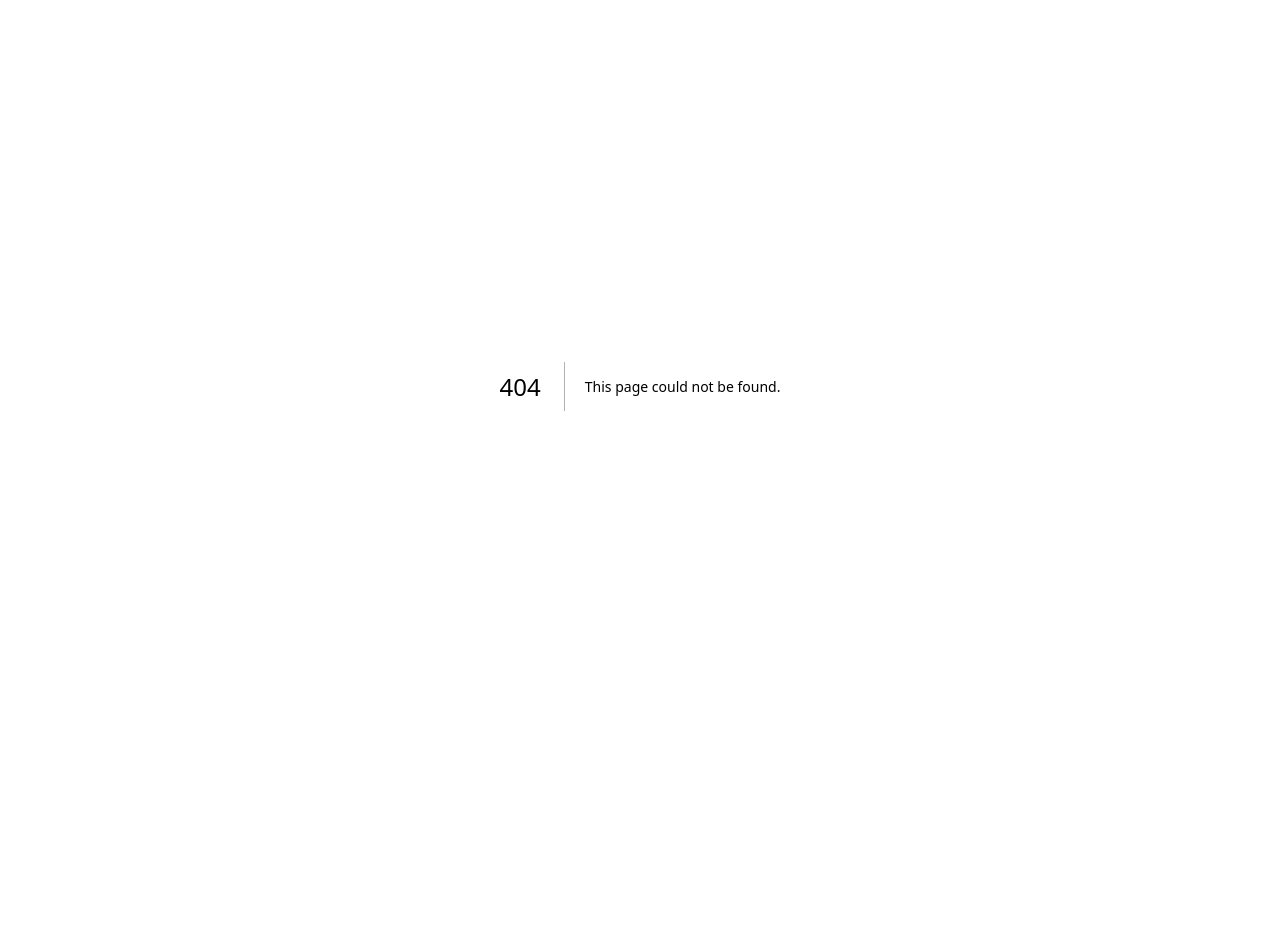
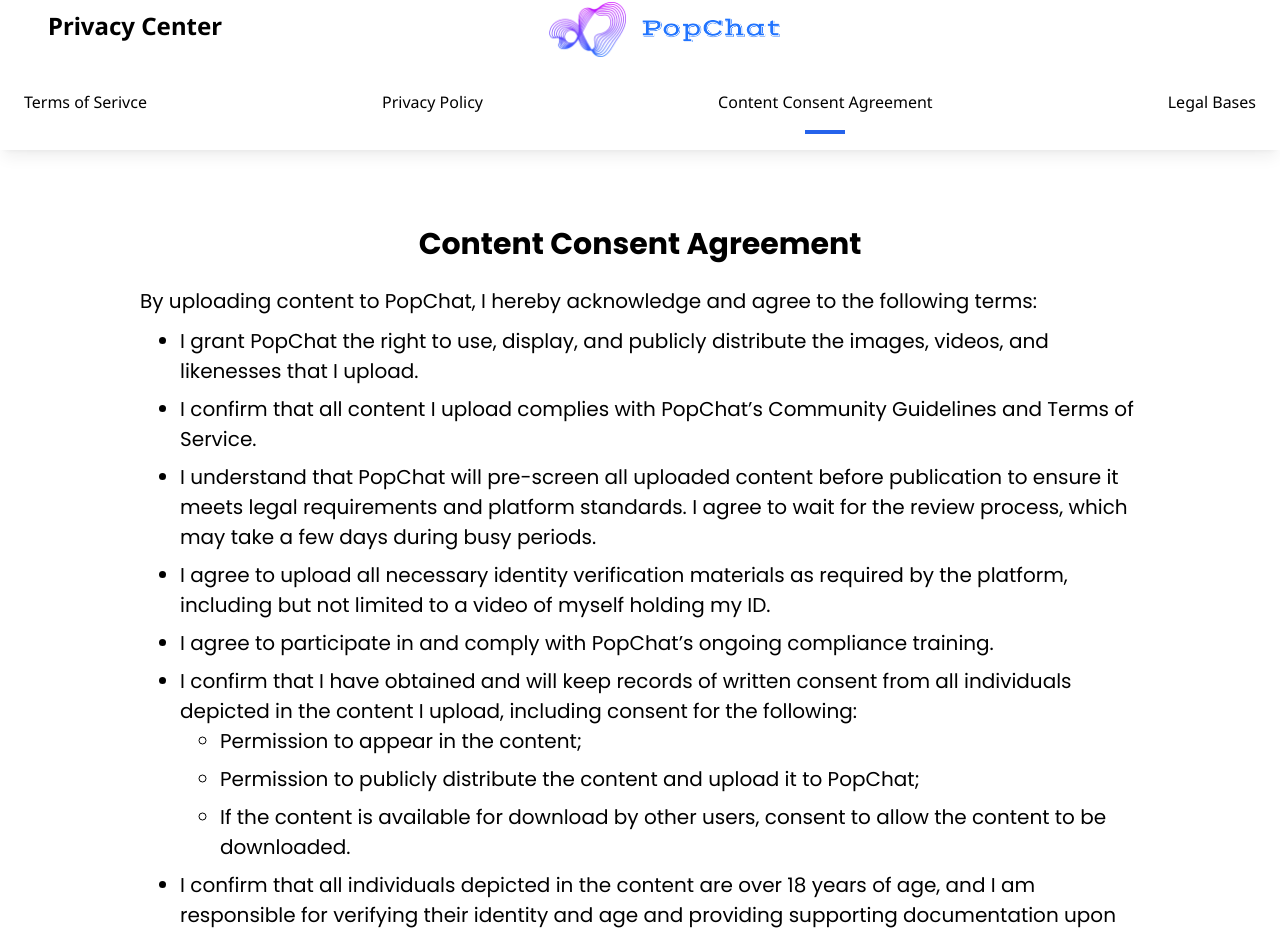
Before and after one commit to rickychan0611/popchat, a Next.js app: page /privacy-center/content-consent in a window 1280 px wide. Before the commit this address had no page. Shown: the part 14-950 px from the top of the page. Before the commit the page ends 800 px from the top, so only its background shows below. Built offline with nearby package versions, Linux system fonts and the light colour scheme.

Commit message:
add content consent

```diff
--- a/src/components/PopChatFooter.tsx
+++ b/src/components/PopChatFooter.tsx
@@ -105,6 +105,8 @@
                   onClick={() => router.push("/privacy-center/terms")}>Terms of Service</div>
                 <div className=" underline cursor-pointer"
                   onClick={() => router.push("/privacy-center/privacy-policy")}>Privacy Policy</div>
+                <div className=" underline cursor-pointer"
+                  onClick={() => router.push("/privacy-center/content-consent")}>Content Consent Agreement</div>
               </div>
             </div>
           </div>
--- /dev/null
+++ b/src/components/Privacy/ContentConsent.tsx
@@ -0,0 +1,85 @@
+import React from "react";
+
+type Props = {};
+
+const ContentConsent = (props: Props) => {
+  return (
+    <div className="pt-[240px] bg-white min-h-screen font-[poppins] mb-20">
+      <div className="w-screen min-w-[800px] max-w-[1000px] mx-auto relative overflow-auto">
+        <div className="">
+          <h1 className="text-3xl font-bold text-center mb-6">
+            Content Consent Agreement
+          </h1>
+
+          <p>
+            By uploading content to PopChat, I hereby acknowledge and agree to
+            the following terms:
+          </p>
+
+          <ul>
+            <li>
+              I grant PopChat the right to use, display, and publicly distribute
+              the images, videos, and likenesses that I upload.
+            </li>
+            <li>
+              I confirm that all content I upload complies with PopChat’s
+              Community Guidelines and Terms of Service.
+            </li>
+            <li>
+              I understand that PopChat will pre-screen all uploaded content
+              before publication to ensure it meets legal requirements and
+              platform standards. I agree to wait for the review process, which
+              may take a few days during busy periods.
+            </li>
+            <li>
+              I agree to upload all necessary identity verification materials as
+              required by the platform, including but not limited to a video of
+              myself holding my ID.
+            </li>
+            <li>
+              I agree to participate in and comply with PopChat’s ongoing
+              compliance training.
+            </li>
+            <li>
+              I confirm that I have obtained and will keep records of written
+              consent from all individuals depicted in the content I upload,
+              including consent for the following:
+              <ul>
+                <li>Permission to appear in the content;</li>
+                <li>
+                  Permission to publicly distribute the content and upload it to
+                  PopChat;
+                </li>
+                <li>
+                  If the content is available for download by other users,
+                  consent to allow the content to be downloaded.
+                </li>
+              </ul>
+            </li>
+            <li>
+              I confirm that all individuals depicted in the content are over 18
+              years of age, and I am responsible for verifying their identity
+              and age and providing supporting documentation upon request.
+            </li>
+            <li>
+              I understand that if my content is rejected, I will receive a
+              system notification and will be responsible for resolving any
+              compliance issues.
+            </li>
+            <li>
+              I agree not to upload any content that is illegal or violates
+              PopChat’s standards.
+            </li>
+          </ul>
+
+          <p>
+            By proceeding, I confirm that I have read, understood, and agreed to
+            these terms.
+          </p>
+        </div>
+      </div>
+    </div>
+  );
+};
+
+export default ContentConsent;
--- a/src/components/Privacy/TermsOfService.tsx
+++ b/src/components/Privacy/TermsOfService.tsx
@@ -7,9 +7,7 @@
     <div className="pt-[240px] bg-white min-h-screen font-[poppins]">
       <div className="w-screen min-w-[800px] max-w-[1000px] mx-auto relative overflow-auto">
         <div className="">
-          <h2 className="">
-          Non-binding summary of ToS
-          </h2>
+          <h2 className="">Non-binding summary of ToS</h2>
 
           <p>
             This is an overview of some of the important rights and obligations
@@ -165,6 +163,15 @@
             that you have posted on the Services, and/or prohibit you from using
             or accessing the Products (or any part of the Services) if it
             believes that you do not fulfill the eligibility requirements above.
+          </p>
+          <p>
+            2.5 Due to limited resources, only a select few can become hosts.
+            You understand and agree that we have the discretion to review and
+            reject host applications, and you may be denied the opportunity to
+            become a host. You will not have the right to sue or file a
+            complaint against the platform if your application is rejected.
+            However, this will not affect your ability to use the platform as a
+            regular user.
           </p>
 
           <h2>3. Description of the App and the Services</h2>
@@ -1013,7 +1020,10 @@
               the associated services will be automatically terminated. If you
               encounter any issues or need assistance, please contact our
               customer service team at{" "}
-              <a href="mailto:support@popchat.live" className="text-blue-500">support@popchat.live</a>.
+              <a href="mailto:support@popchat.live" className="text-blue-500">
+                support@popchat.live
+              </a>
+              .
             </p>
           </ul>
         </div>
--- /dev/null
+++ b/src/pages/privacy-center/content-consent.tsx
@@ -0,0 +1,60 @@
+import ContentConsent from "@/components/Privacy/ContentConsent";
+import LegalBases from "@/components/Privacy/LegalBases";
+import PrivacyPolicy from "@/components/Privacy/PrivacyPolicy";
+import TermsOfService from "@/components/Privacy/TermsOfService";
+import SafetyTips from "@/components/Safety/SafetyTips";
+import { getLayout } from "@/layouts/PrivacyLayout";
+import Image from "next/image";
+import { useRouter } from "next/router";
+import React from "react";
+
+type Props = {};
+
+const ContentIndex = (props: Props) => {
+  const router = useRouter();
+
+  return (
+    <>
+      <div className="z-20 bg-white shadow-lg shadow-[#00000010] fixed pt-[80px] flex flex-row justify-between items-center w-screen ">
+        <div className="w-full max-w-[1350px] mx-auto pt-6 pb-4 px-6">
+          <div className="flex flex-row justify-between items-center gap-12">
+            <div
+              className=" cursor-pointer flex items-center flex-col"
+              onClick={() => router.push("/privacy-center/terms")}
+            >
+              Terms of Serivce
+              <div className="w-10 h-1 mt-4 "></div>
+            </div>
+            <div
+              className=" cursor-pointer flex items-center flex-col"
+              onClick={() => router.push("/privacy-center/privacy-policy")}
+            >
+              Privacy Policy
+              <div className="w-10 h-1 mt-4 "></div>
+            </div>
+            <div
+              className=" cursor-pointer flex items-center flex-col"
+              onClick={() => router.push("/privacy-center/content-consent")}
+            >
+              Content Consent Agreement
+              <div className="w-10 h-1 mt-4 bg-blue-600 "></div>
+            </div>
+
+            <div
+              className=" cursor-pointer flex items-center flex-col"
+              onClick={() => router.push("/privacy-center/legal-bases")}
+            >
+              Legal Bases
+              <div className="w-10 h-1 mt-4"></div>
+            </div>
+          </div>
+        </div>
+      </div>
+
+      <ContentConsent />
+    </>
+  );
+};
+
+ContentIndex.getLayout = getLayout;
+export default ContentIndex;
--- a/src/pages/privacy-center/legal-bases.tsx
+++ b/src/pages/privacy-center/legal-bases.tsx
@@ -33,11 +33,19 @@
             </div>
             <div
               className=" cursor-pointer flex items-center flex-col"
+              onClick={() => router.push("/privacy-center/content-consent")}
+            >
+              Content Consent Agreement
+              <div className="w-10 h-1 mt-4"></div>
+            </div>
+            <div
+              className=" cursor-pointer flex items-center flex-col"
               onClick={() => router.push("/privacy-center/legal-bases")}
             >
               Legal Bases
               <div className="w-10 h-1 mt-4 bg-blue-600 "></div>
             </div>
+
           </div>
         </div>
       </div>
--- a/src/pages/privacy-center/privacy-policy.tsx
+++ b/src/pages/privacy-center/privacy-policy.tsx
@@ -32,11 +32,19 @@
             </div>
             <div
               className=" cursor-pointer flex items-center flex-col"
+              onClick={() => router.push("/privacy-center/content-consent")}
+            >
+              Content Consent Agreement
+              <div className="w-10 h-1 mt-4"></div>
+            </div>
+            <div
+              className=" cursor-pointer flex items-center flex-col"
               onClick={() => router.push("/privacy-center/legal-bases")}
             >
               Legal Bases
               <div className="w-10 h-1 mt-4"></div>
             </div>
+
           </div>
         </div>
       </div>
--- a/src/pages/privacy-center/terms.tsx
+++ b/src/pages/privacy-center/terms.tsx
@@ -36,6 +36,13 @@
               Legal Bases
               <div className="w-10 h-1 mt-4"></div>
             </div>
+            <div
+              className=" cursor-pointer flex items-center flex-col"
+              onClick={() => router.push("/privacy-center/legal-bases")}
+            >
+              Content Consent Agreement
+              <div className="w-10 h-1 mt-4"></div>
+            </div>
           </div>
         </div>
       </div>
--- a/src/pages/terms-of-use.tsx
+++ b/src/pages/terms-of-use.tsx
@@ -31,11 +31,19 @@
             </div>
             <div
               className=" cursor-pointer flex items-center flex-col"
+              onClick={() => router.push("/privacy-center/content-consent")}
+            >
+              Content Consent Agreement
+              <div className="w-10 h-1 mt-4"></div>
+            </div>
+            <div
+              className=" cursor-pointer flex items-center flex-col"
               onClick={() => router.push("/privacy-center/legal-bases")}
             >
               Legal Bases
               <div className="w-10 h-1 mt-4"></div>
             </div>
+
           </div>
         </div>
       </div>
```
Also changed, not shown: 1 other file (tests, documents, lock files or other folders).
